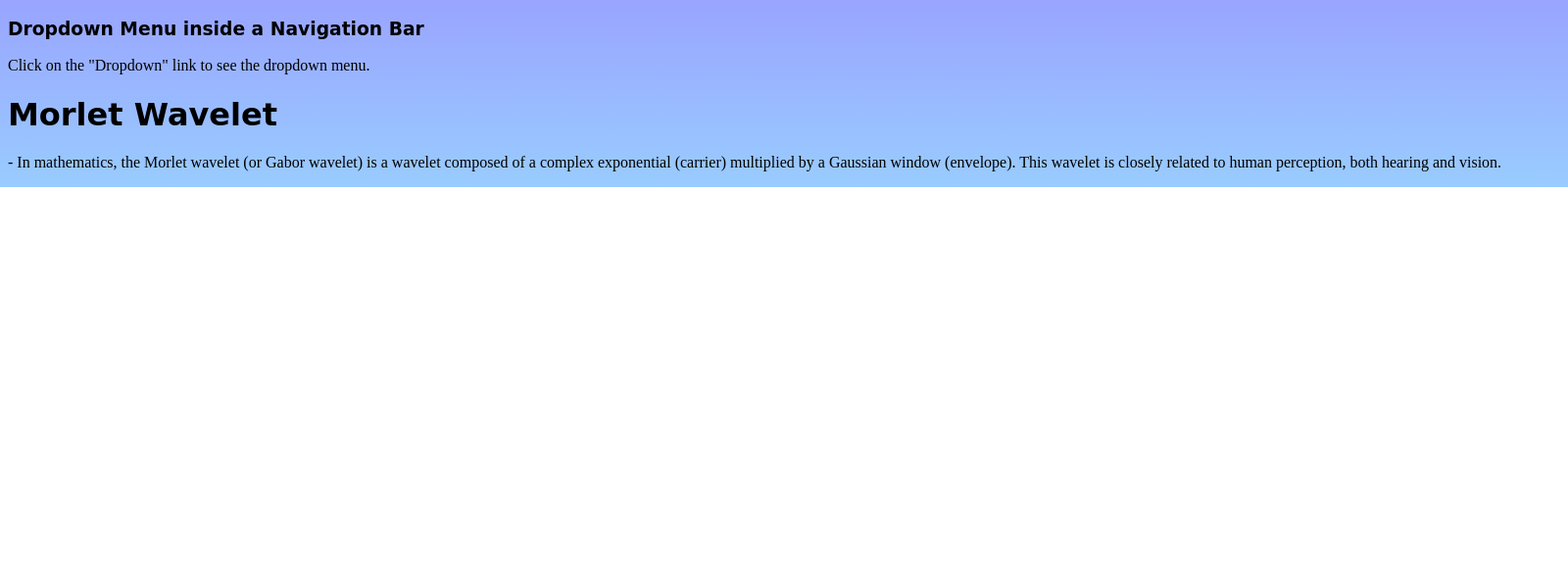
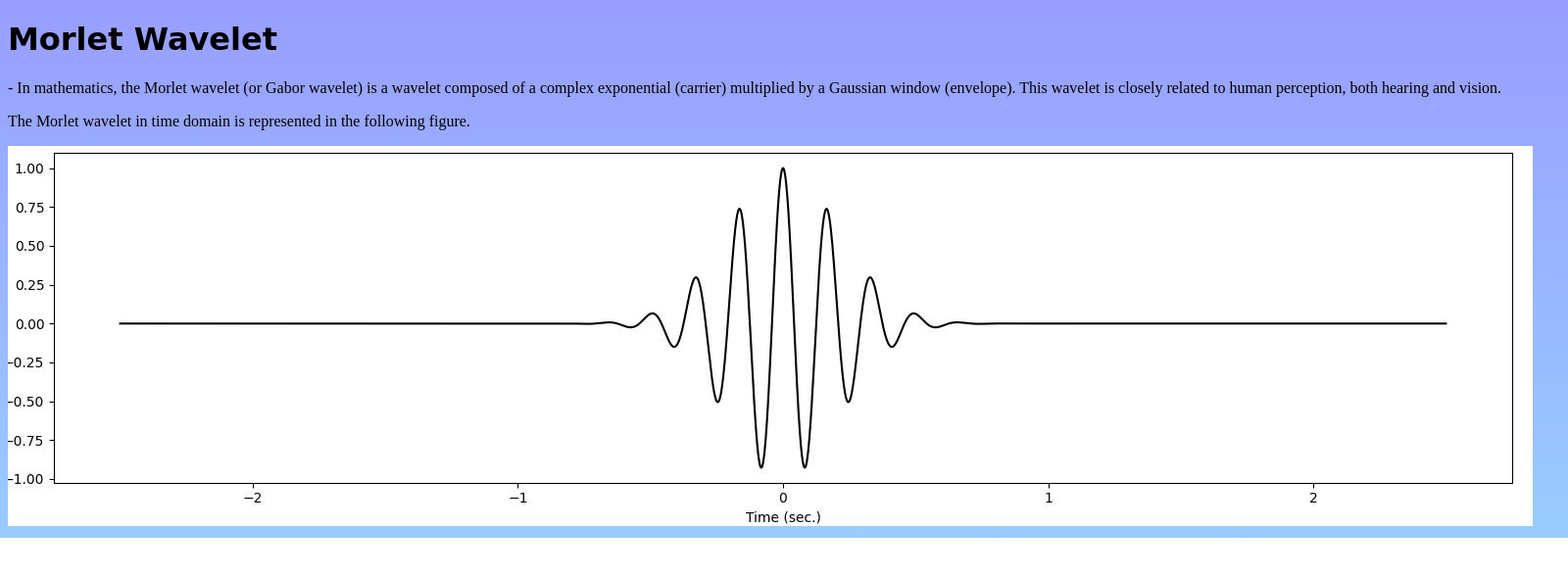
Before and after one commit to Paravati/Wavelets, a Flask app: page /morlet in a window 1600 px wide. Shown: the part 54-642 px from the top of the page at 98% size. Run offline with Flask 2, Linux system fonts and the light colour scheme.

Commit message:
image of the morlet wavelet added

```diff
--- a/templates/mainView.html
+++ b/templates/mainView.html
@@ -23,9 +23,6 @@
   </div>
 </div>
 
-<h3>Dropdown Menu inside a Navigation Bar</h3>
-<p>Click on the "Dropdown" link to see the dropdown menu.</p>
-
 <div>
     {% block content %}{% endblock %}
 </div>
--- a/templates/morlet.html
+++ b/templates/morlet.html
@@ -10,6 +10,14 @@
     </p>
   </div>
 
+  <div>
+    <p>
+      The Morlet wavelet in time domain is represented in the following figure.
+    </p>
+    <img src="static/morlet_time_domain.jpg" alt="Morlet wavelet in time domain">
+  </div>
+
+
 </main>
 
 {% endblock %}
```
Also changed, not shown: static/morlet_time_domain.JPG (added).
